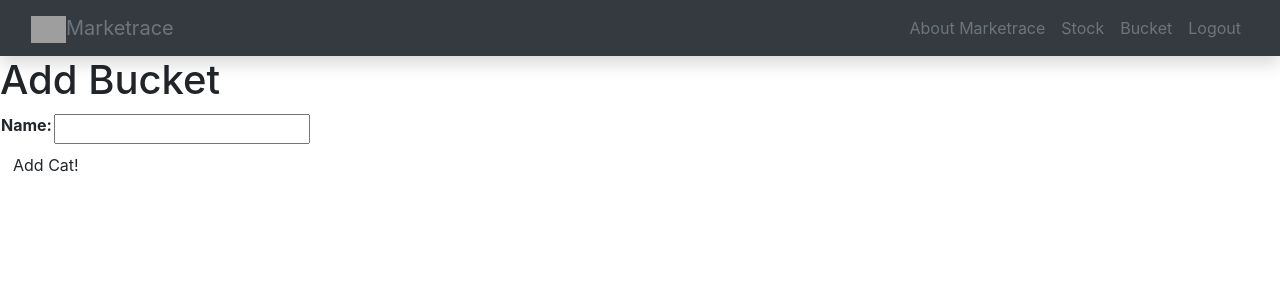
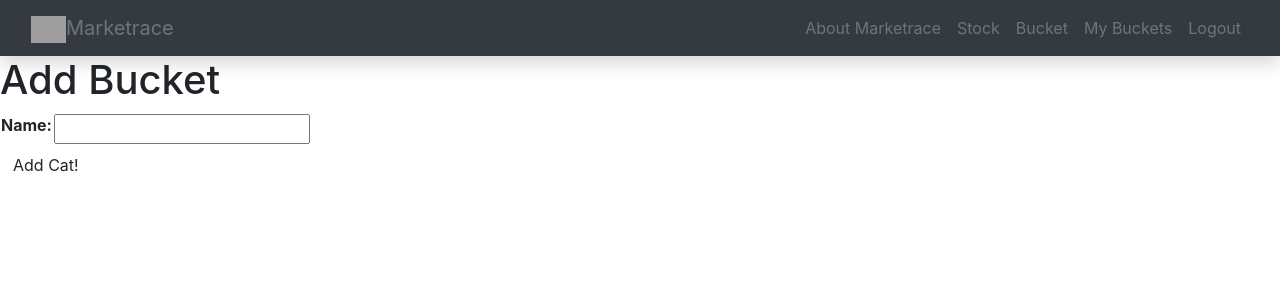
Before and after one commit to flyingisfreedom5/marketrace, a Django app: page /buckets/create/ in a window 1280 px wide. Shown: the top 300 px of the page. Run offline with Django 4.2, Linux system fonts and the light colour scheme; the visitor is signed in with stand-in values (Sample User, id 1); grey boxes are pictures that could not be loaded.

Commit message:
Bucket List  Commit

```diff
--- a/main_app/templates/base.html
+++ b/main_app/templates/base.html
@@ -30,6 +30,9 @@
         </li>
         <li class="nav-item">
           <a href="{% url 'buckets_create' %}" class="nav-link text-secondary">Bucket</a>
+          </li>
+        <li class="nav-item">
+          <a href="{% url 'buckets_index' %}" class="nav-link text-secondary">My Buckets</a>
         </li>
         <li class="nav-item">
           <a href="{% url 'logout' %}" class="nav-link text-secondary">Logout</a>
--- a/main_app/urls.py
+++ b/main_app/urls.py
@@ -10,4 +10,5 @@ urlpatterns = [
     path('stocks/', views.stock_index, name='stock'),
     path('stocks/<int:stock_id>/', views.stock_detail, name='stock_detail'),
     path('buckets/create/', views.BucketCreate.as_view(), name='buckets_create'),
+    path('buckets/', views.buckets_index, name='buckets_index'),
 ]
--- a/main_app/views.py
+++ b/main_app/views.py
@@ -1,5 +1,6 @@
 from django.shortcuts import render, redirect
 from django.views.generic.edit import CreateView, UpdateView, DeleteView
+from django.views.generic import ListView, DetailView
 import os
 from django.contrib.auth import login
 from django.contrib.auth.forms import UserCreationForm
@@ -91,3 +92,15 @@
     def form_valid(self, form):
         form.instance.user = self.request.user
         return super().form_valid(form)
+
+@login_required
+def buckets_index(request):
+  buckets = Bucket.objects.filter(user=request.user)
+  return render(request, 'main_app/buckets_index.html', {'buckets': buckets})
+
+
+# class BucketList(LoginRequiredMixin, ListView):
+#     model = Bucket
+
+# class BucketDetail(LoginRequiredMixin, DetailView):
+#     model = Bucket
```
Also changed, not shown: main_app/templates/main_app/buckets_index.html (added, +15 -0 lines).
